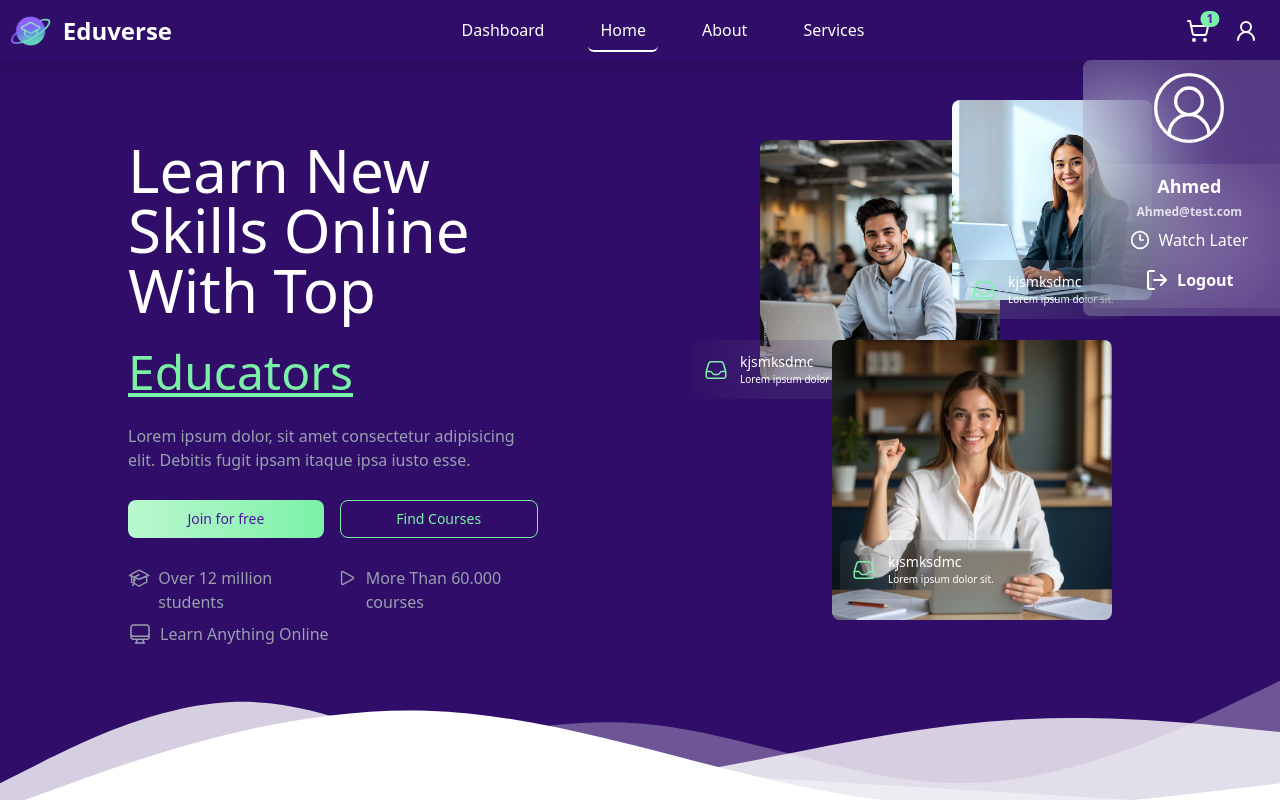
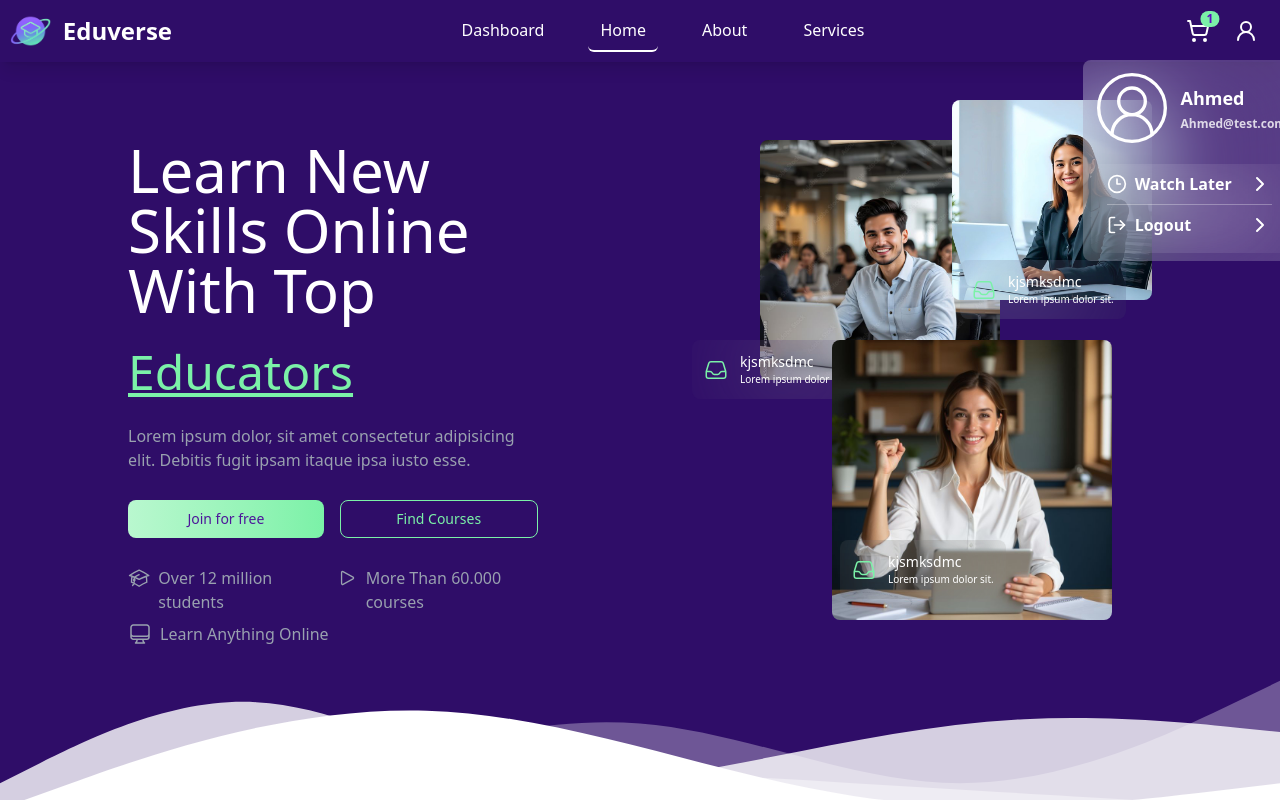
Before and after one commit to marinaeleshaa/Eduverse, an Angular app: page /home in a window 1280 px wide. Both pictures are taken after a click on the button 1246 px from the left and 31 px from the top of the page. Shown: the top 800 px of the page. Built offline with nearby package versions, Linux system fonts and the light colour scheme.

Commit message:
feat: finished styling for profile menu

```diff
--- a/src/app/components/header/header.html
+++ b/src/app/components/header/header.html
@@ -85,7 +85,7 @@
         (click)="$event.stopPropagation()"
       >
         <div>
-          <div class="flex p-2 items-center justify-center">
+          <div class="flex p-2 items-center justify-center gap-2">
             <svg
               xmlns="http://www.w3.org/2000/svg"
               width="80"
@@ -102,16 +102,19 @@
               <circle cx="12" cy="10" r="4" />
               <circle cx="12" cy="12" r="10" />
             </svg>
+            <div class="flex items-center justify-center">
+              <div class="flex items-start flex-col gap-1 text-md font-bold">
+                <p class="text-lg text-white">Ahmed</p>
+                <p class="text-xs text-white/80">Ahmed@test.com</p>
+              </div>
+            </div>
           </div>
           <div
             class="px-4 py-2 backdrop-blur-2xl m-2 text-white rounded-lg transition-all flex flex-col items-center gap-2"
           >
-            <div class="flex items-center justify-center w-full">
-              <div class="flex items-center flex-col gap-1 text-md font-bold">
-                <p class="text-lg">Ahmed</p>
-                <p class="text-xs text-white/80">Ahmed@test.com</p>
-              </div>
-            </div>
+            <div
+              class="flex items-center gap-2 w-full justify-between border-b border-white/30 pb-2"
+            >
               <div class="flex items-center gap-2">
                 <svg
                   xmlns="http://www.w3.org/2000/svg"
@@ -128,17 +131,33 @@
                   <path d="M12 6v6h4" />
                   <circle cx="12" cy="12" r="10" />
                 </svg>
-              <p>Watch Later</p>
+                <p class="font-bold">Watch Later</p>
               </div>
-            <div>
-              <button
-                (click)="logout()"
-                class="w-fit p-2 text-md font-bold text-white rounded-4xl hover:scale-105 cursor-pointer transition-all flex items-center gap-2"
-              >
               <svg
                 xmlns="http://www.w3.org/2000/svg"
                 width="24"
                 height="24"
+                viewBox="0 0 24 24"
+                fill="none"
+                stroke="white"
+                stroke-width="2"
+                stroke-linecap="round"
+                stroke-linejoin="round"
+                class="lucide lucide-chevron-right-icon lucide-chevron-right"
+              >
+                <path d="m9 18 6-6-6-6" />
+              </svg>
+            </div>
+            <div class="flex items-center gap-2 w-full justify-between pb-2">
+              <button
+                (click)="logout()"
+                class="w-full text-md font-bold text-white rounded-4xl hover:scale-105 cursor-pointer transition-all flex items-center justify-between gap-2"
+              >
+                <div class="flex items-center gap-2">
+                  <svg
+                    xmlns="http://www.w3.org/2000/svg"
+                    width="20"
+                    height="20"
                     viewBox="0 0 24 24"
                     fill="none"
                     stroke="currentColor"
@@ -151,7 +170,22 @@
                     <path d="M21 12H9" />
                     <path d="M9 21H5a2 2 0 0 1-2-2V5a2 2 0 0 1 2-2h4" />
                   </svg>
-                Logout
+                  <span>Logout</span>
+                </div>
+                <svg
+                  xmlns="http://www.w3.org/2000/svg"
+                  width="24"
+                  height="24"
+                  viewBox="0 0 24 24"
+                  fill="none"
+                  stroke="currentColor"
+                  stroke-width="2"
+                  stroke-linecap="round"
+                  stroke-linejoin="round"
+                  class="lucide lucide-chevron-right-icon lucide-chevron-right"
+                >
+                  <path d="m9 18 6-6-6-6" />
+                </svg>
               </button>
             </div>
           </div>
```
Lines whose indentation alone changed are shown as unchanged.
